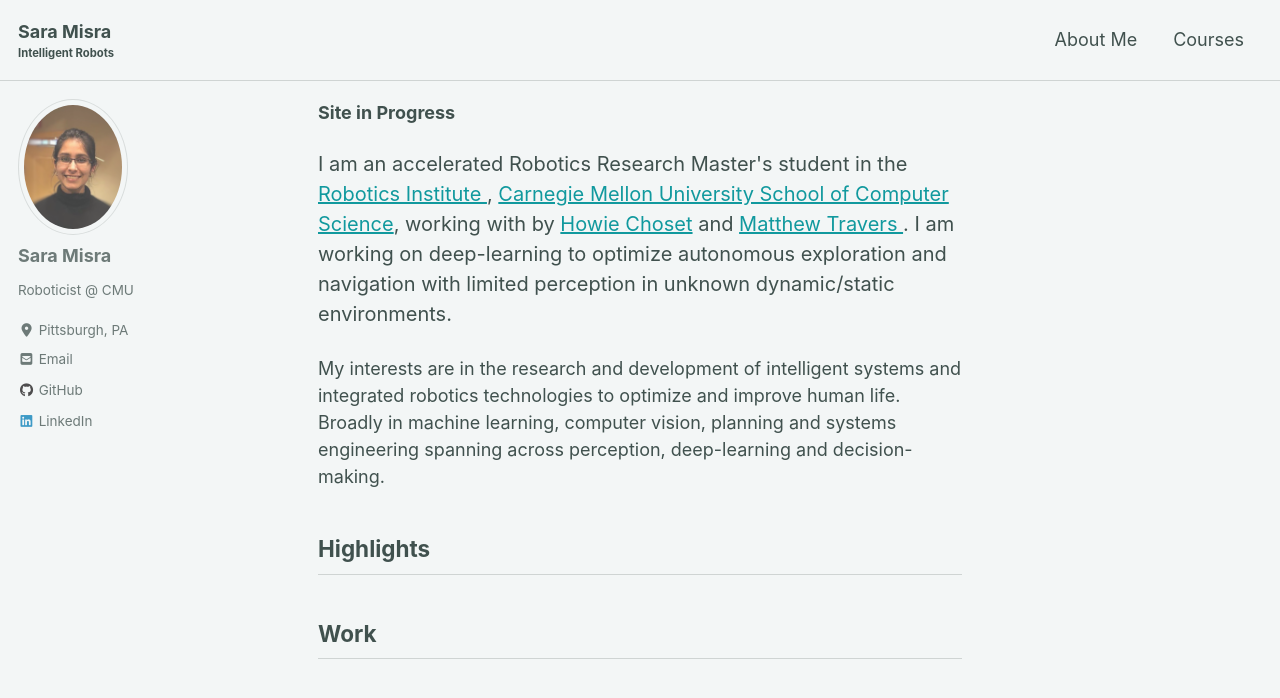
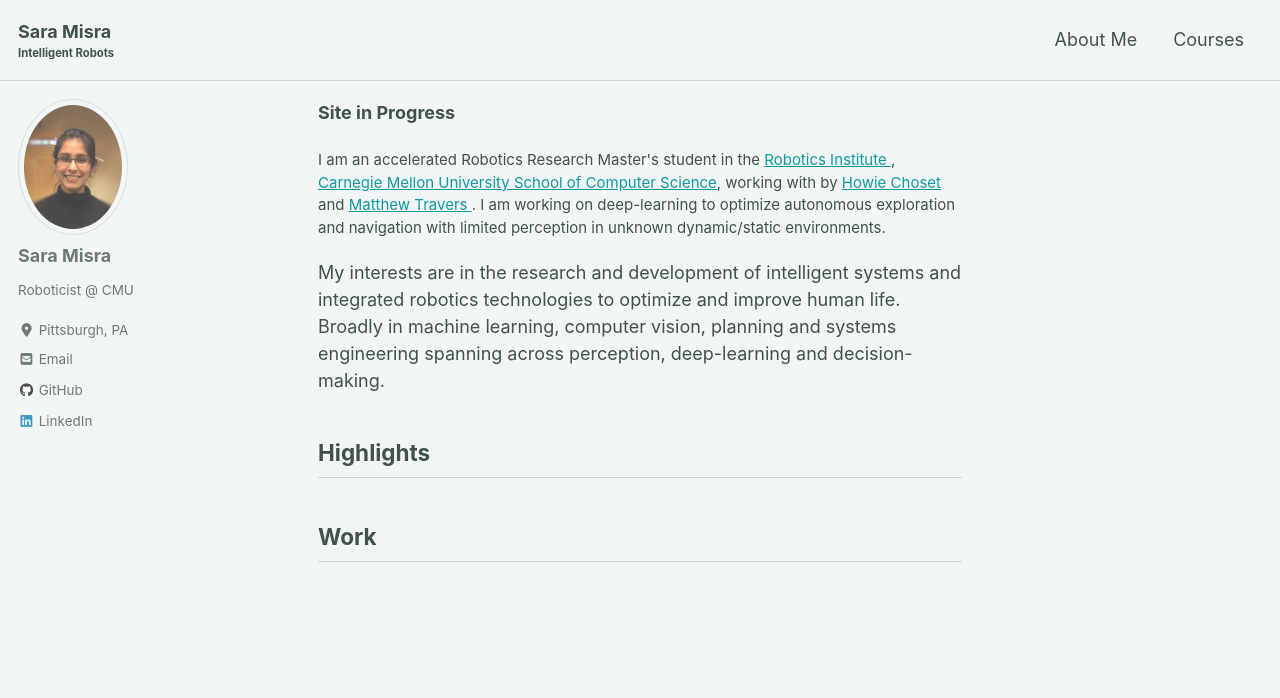
Before and after one commit to saram1sra/saram1sra.github.io, a Jekyll site: the page built from index.html, in a window 1280 px wide and 900 px high. Shown: the top 698 px of the window. Built offline with Jekyll 4.4.1, drawn with Linux system fonts in a browser that asks for light colours; cached includes are drawn as plain includes; nearby versions of some CDN libraries; the list of posts is cut into pages by our own code.

Commit message:
experimenting with fonts

```diff
--- a/index.html
+++ b/index.html
@@ -5,7 +5,7 @@
 
 <p><b>Site in Progress</b></p>
 
-<p style="font-size:20px">
+<p style="font-size:15px">
 
 I am an accelerated Robotics Research Master's student in the <a href='https://www.ri.cmu.edu/'>Robotics Institute </a>,
 <a href='https://www.cs.cmu.edu/'>Carnegie Mellon University School of Computer Science</a>,
```
